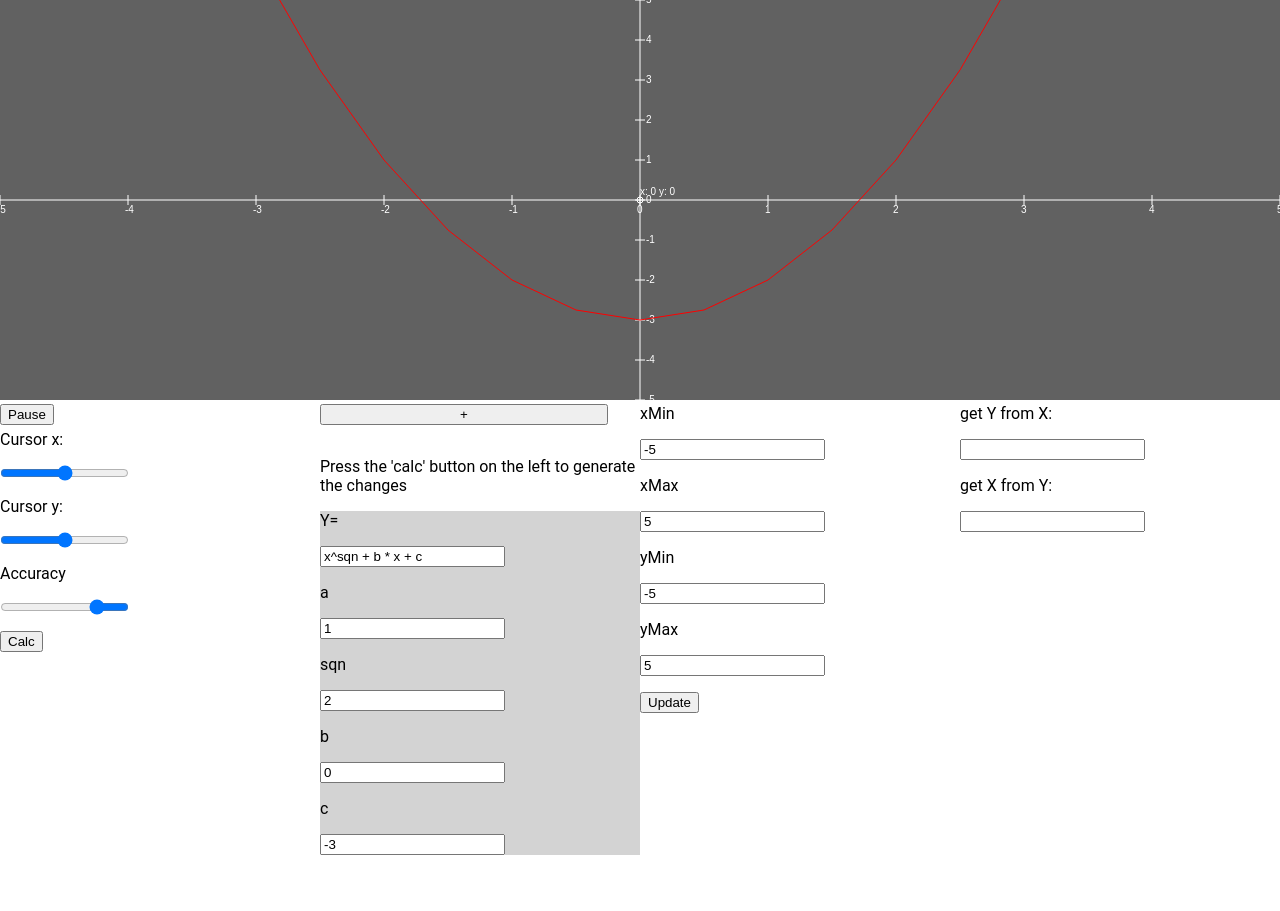
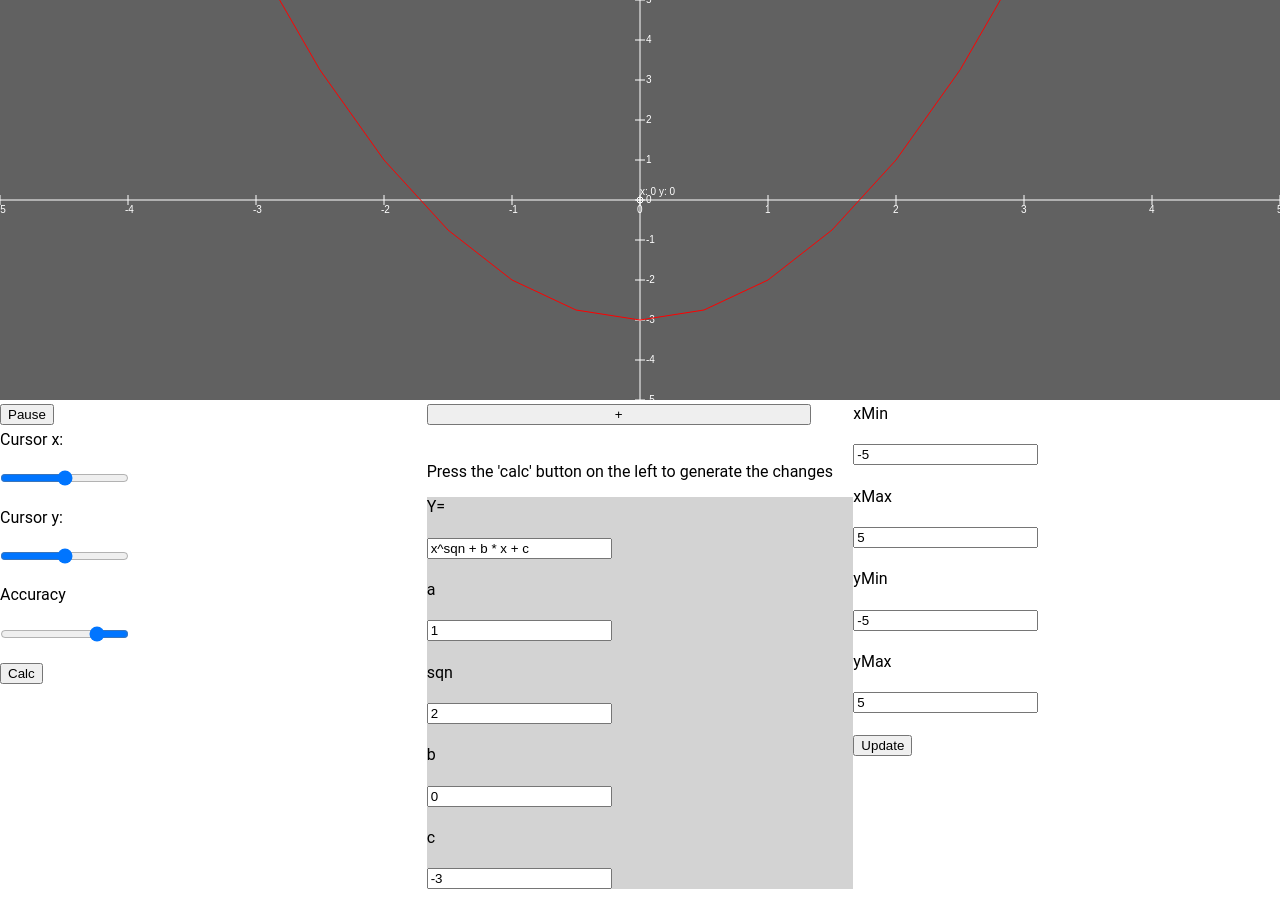
Before and after one commit to Jantje19/GraphViewer, a plain HTML site: page index.html in a window 1280 px wide. Before the commit the page ends 871 px from the top, so only its background shows below. Drawn offline with Linux system fonts and the light colour scheme.

Commit message:
Add files via upload

```diff
--- a/Scripts/main.js
+++ b/Scripts/main.js
@@ -58,14 +58,6 @@ function setup() {
 	document.getElementById('addEquation').addEventListener('click', evt => {
 		const div = evt.target.parentElement.querySelector('div').cloneNode(true);
 		evt.target.parentElement.appendChild(div);
-	});
-
-	document.getElementById('x-call').addEventListener('change', evt => {
-		// TODO
-	});
-
-	document.getElementById('y-call').addEventListener('change', evt => {
-		// TODO
 	});
 
 	window.addEventListener('keydown', evt => {
--- a/index.html
+++ b/index.html
@@ -63,13 +63,6 @@
 			<button id="updateViewport">Update</button>
 		</div>
 
-		<div id="g-solve">
-			get Y from X:
-			<input type="number" id="x-call">
-			get X from Y:
-			<input type="number" id="y-call">
-		</div>
-
 	</div>
 
 </body>
```
